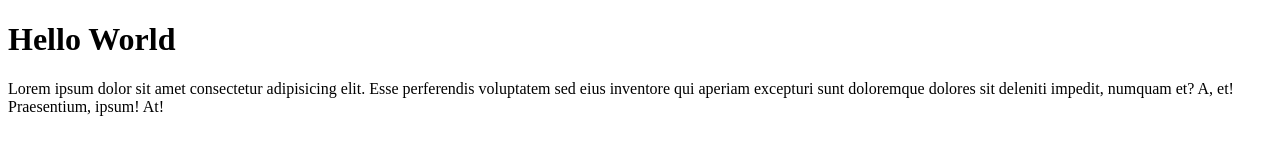
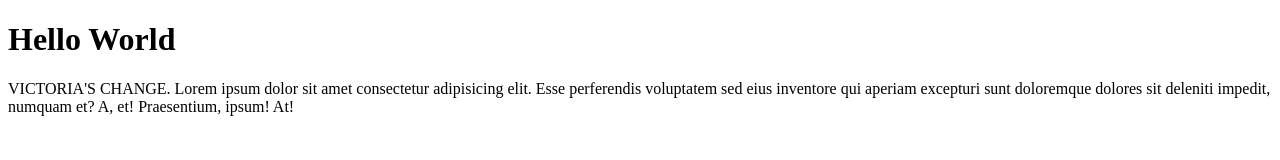
Before and after one commit to virensa/animal-crimes, a plain HTML site: page index.html in a window 1280 px wide. Drawn offline with Linux system fonts and the light colour scheme.

Commit message:
Update index.html

```diff
--- a/index.html
+++ b/index.html
@@ -7,7 +7,6 @@
 </head>
 <body>
 <h1>Hello World</h1>
-<p>Lorem ipsum dolor sit amet consectetur adipisicing elit. Esse perferendis voluptatem sed eius inventore qui aperiam excepturi sunt doloremque dolores sit deleniti impedit, numquam et? A, et! Praesentium, ipsum! At!</p>
-
+<p>VICTORIA'S CHANGE. Lorem ipsum dolor sit amet consectetur adipisicing elit. Esse perferendis voluptatem sed eius inventore qui aperiam excepturi sunt doloremque dolores sit deleniti impedit, numquam et? A, et! Praesentium, ipsum! At!</p>
 </body>
 </html>
```
